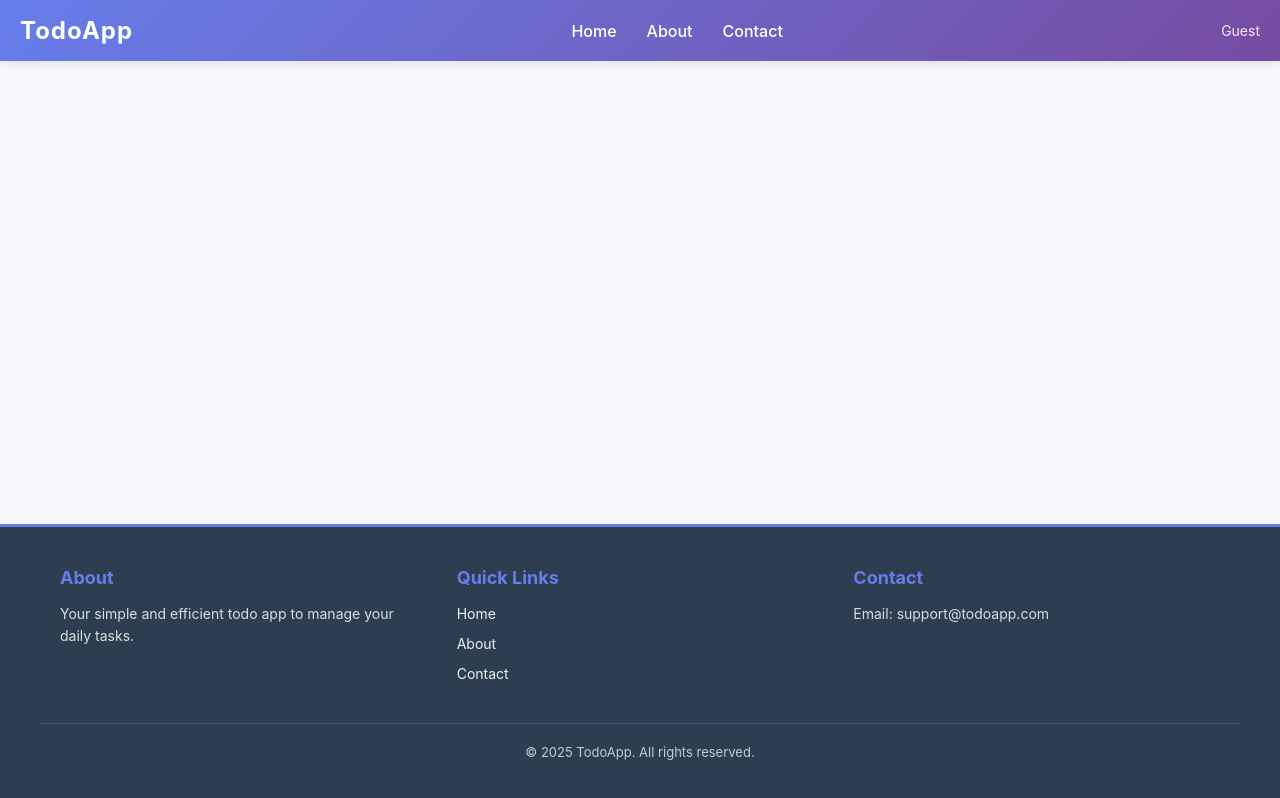
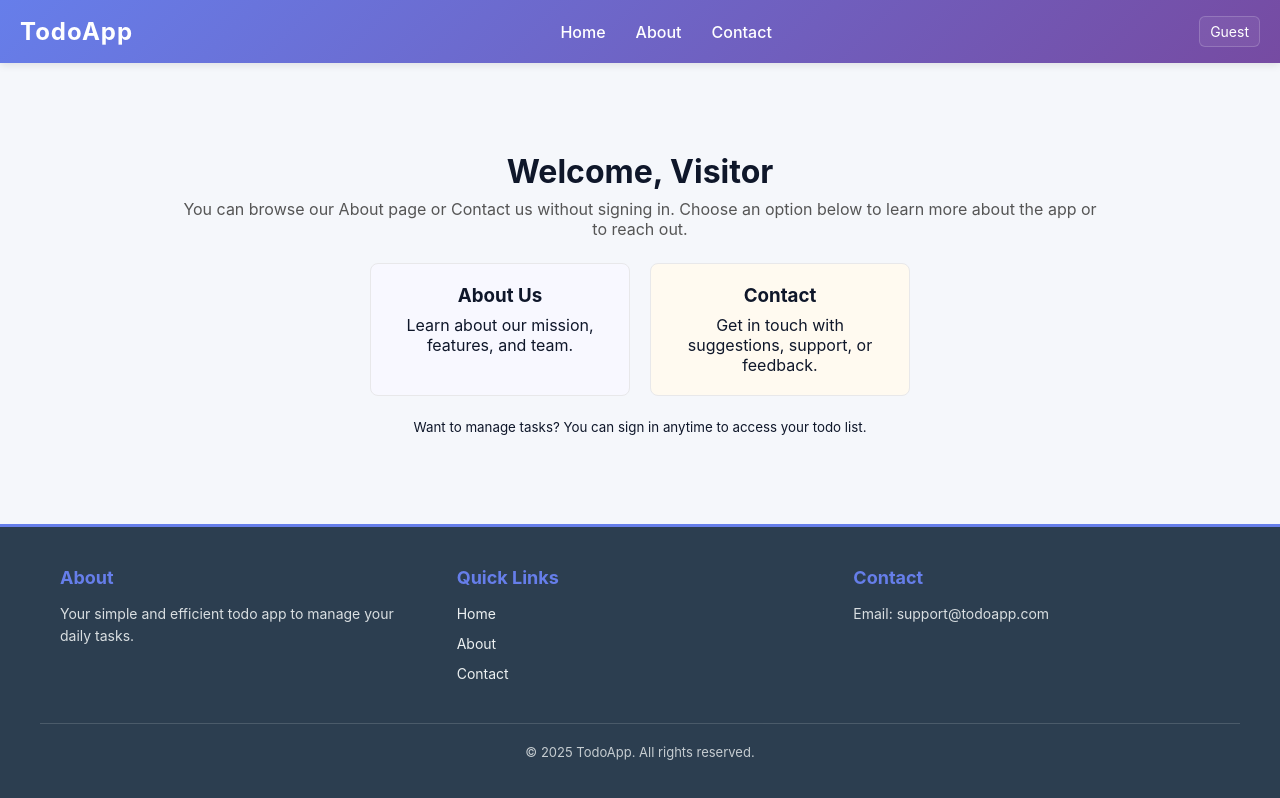
Before and after one commit to RohitMathur747/Todo-MERN-STACK, a React (Vite) app in the folder todo-react-app/: page /guest in a window 1280 px wide. Built offline with nearby package versions, Linux system fonts and the light colour scheme.

Commit message:
Add Guest Panel Add about page and contact us Page

```diff
--- a/todo-react-app/src/App.jsx
+++ b/todo-react-app/src/App.jsx
@@ -7,6 +7,7 @@ import AuthPage from "./components/AuthPage";
 import TodoList from "./components/TodoList";
 import AboutPage from "./components/AboutPage";
 import ContactPage from "./components/ContactPage";
+import GuestPanel from "./components/GuestPanel";
 import "./App.css";
 
 function AppContent() {
@@ -18,6 +19,8 @@ function AppContent() {
       <main className="main-content">
         <Routes>
           <Route path="/" element={isLoggedIn ? <TodoList /> : <AuthPage />} />
+          {/* Public visitor/guest panel with quick links to About/Contact */}
+          <Route path="/guest" element={<GuestPanel />} />
           <Route path="/about" element={<AboutPage />} />
           <Route path="/contact" element={<ContactPage />} />
         </Routes>
--- a/todo-react-app/src/components/AuthPage.css
+++ b/todo-react-app/src/components/AuthPage.css
@@ -115,6 +115,17 @@ form {
   color: #764ba2;
 }
 
+.visitor-link {
+  display: inline-block;
+  margin-top: 8px;
+  color: #667eea;
+  font-weight: 600;
+  text-decoration: underline;
+}
+.visitor-link:hover {
+  color: #764ba2;
+}
+
 @media (max-width: 480px) {
   .auth-box {
     padding: 30px 20px;
--- a/todo-react-app/src/components/AuthPage.jsx
+++ b/todo-react-app/src/components/AuthPage.jsx
@@ -1,4 +1,5 @@
 import React, { useState } from "react";
+import { Link } from "react-router-dom";
 import { useAuth } from "../context/AuthContext";
 import "./AuthPage.css";
 
@@ -178,6 +179,11 @@ export default function AuthPage() {
                 {isLogin ? "Sign Up" : "Login"}
               </button>
             </p>
+            <p>
+              <Link to="/guest" className="visitor-link">
+                Continue as Guest
+              </Link>
+            </p>
           </div>
         </div>
       </div>
--- /dev/null
+++ b/todo-react-app/src/components/GuestPanel.css
@@ -0,0 +1,49 @@
+.guest-panel {
+  display: flex;
+  justify-content: center;
+  align-items: center;
+  padding: 40px 20px;
+}
+.guest-wrapper {
+  max-width: 920px;
+  width: 100%;
+  text-align: center;
+}
+.guest-wrapper h1 {
+  font-size: 32px;
+  margin-bottom: 8px;
+}
+.guest-wrapper .intro {
+  color: #555;
+  margin-bottom: 24px;
+}
+.guest-actions {
+  display: flex;
+  gap: 20px;
+  justify-content: center;
+  flex-wrap: wrap;
+}
+.guest-card {
+  display: block;
+  text-decoration: none;
+  color: inherit;
+  background: #f8f8ff;
+  border: 1px solid #e8e8ea;
+  padding: 20px;
+  border-radius: 8px;
+  width: 260px;
+  transition: transform 0.12s ease, box-shadow 0.12s ease;
+}
+.guest-card:hover {
+  transform: translateY(-3px);
+  box-shadow: 0 6px 20px rgba(0, 0, 0, 0.06);
+}
+.guest-card h3 {
+  margin: 0 0 8px 0;
+}
+.guest-card.contact {
+  background: #fffaf0;
+}
+.footer-note {
+  margin-top: 20px;
+}
--- /dev/null
+++ b/todo-react-app/src/components/GuestPanel.jsx
@@ -0,0 +1,33 @@
+import React from "react";
+import { Link } from "react-router-dom";
+import "./GuestPanel.css";
+
+export default function GuestPanel() {
+  return (
+    <section className="guest-panel">
+      <div className="guest-wrapper">
+        <h1>Welcome, Visitor</h1>
+        <p className="intro">
+          You can browse our About page or Contact us without signing in. Choose
+          an option below to learn more about the app or to reach out.
+        </p>
+        <div className="guest-actions">
+          <Link to="/about" className="guest-card">
+            <h3>About Us</h3>
+            <p>Learn about our mission, features, and team.</p>
+          </Link>
+          <Link to="/contact" className="guest-card contact">
+            <h3>Contact</h3>
+            <p>Get in touch with suggestions, support, or feedback.</p>
+          </Link>
+        </div>
+        <div className="footer-note">
+          <small>
+            Want to manage tasks? You can sign in anytime to access your todo
+            list.
+          </small>
+        </div>
+      </div>
+    </section>
+  );
+}
--- a/todo-react-app/src/components/Header.css
+++ b/todo-react-app/src/components/Header.css
@@ -66,9 +66,20 @@
   font-size: 14px;
 }
 
-.guest {
+.guest-btn {
   font-size: 14px;
-  opacity: 0.9;
+  color: white;
+  background-color: rgba(255, 255, 255, 0.06);
+  border: 1px solid rgba(255, 255, 255, 0.18);
+  padding: 6px 10px;
+  border-radius: 6px;
+  text-decoration: none;
+  cursor: pointer;
+  transition: background-color 0.2s ease, color 0.2s ease, transform 0.12s ease;
+}
+.guest-btn:hover {
+  background-color: rgba(255, 255, 255, 0.12);
+  transform: translateY(-1px);
 }
 
 .logout-btn {
--- a/todo-react-app/src/components/Header.jsx
+++ b/todo-react-app/src/components/Header.jsx
@@ -36,7 +36,15 @@ export default function Header() {
               </button>
             </>
           ) : (
-            <span className="guest">Guest</span>
+            <>
+              <Link
+                to="/guest"
+                className="guest-btn"
+                aria-label="Visitor / Guest access"
+              >
+                Guest
+              </Link>
+            </>
           )}
         </div>
       </div>
```
Also changed, not shown: 1 other file (tests, documents, lock files or other folders).
